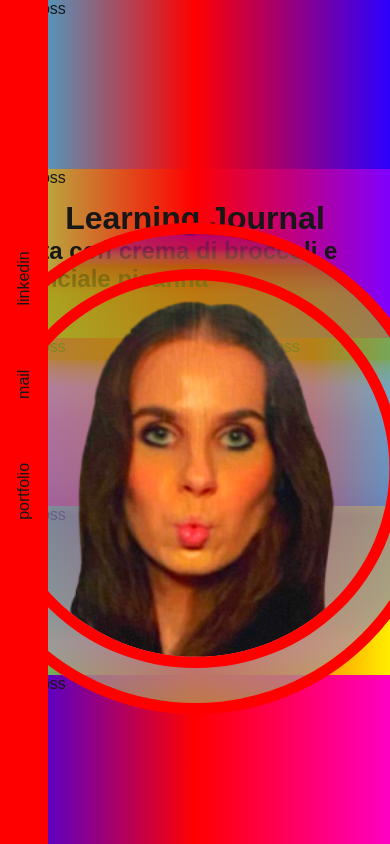
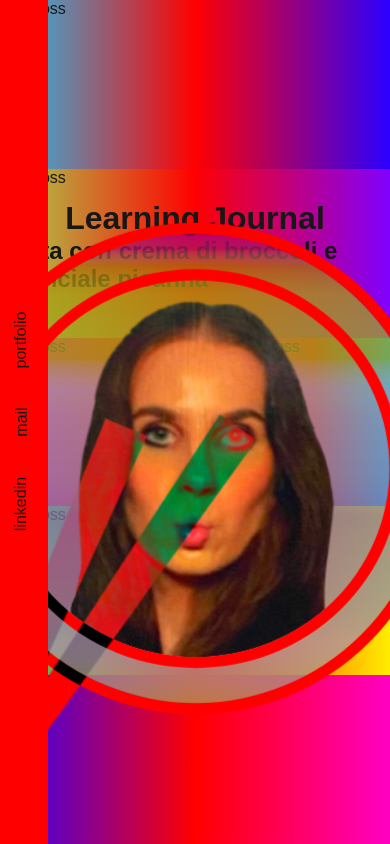
Before and after one commit to lisavanmansom/digital-garden-next, a Next.js app in the folder my-app/: page / in a window 390 px wide. Built offline with nearby package versions, Linux system fonts and the light colour scheme.

Commit message:
laserCursor component

```diff
--- a/my-app/src/app/page.js
+++ b/my-app/src/app/page.js
@@ -2,6 +2,7 @@ import styles from "./page.module.css";
 import LinkBlock from '../components/atoms/linkblock/LinkBlock';
 import Navigation from '../components/molecules/navigation/Navigation';
 import MiddleCircle from "../components/atoms/MiddleCircle/MiddleCircle";
+
 
 export default function Home() {
   return (
@@ -17,7 +18,6 @@ export default function Home() {
 
         <LinkBlock />
 
-
       </main>
     </div>
   );
--- a/my-app/src/app/page.module.css
+++ b/my-app/src/app/page.module.css
@@ -23,8 +23,8 @@
 .header {
     background-color: var(--primary);
     left: 0;
-    position: absolute;
-    min-height: 100vh;
+    position: fixed;
+    min-height: 100dvh;
     width: 3em;
     z-index: 2;
 }
--- /dev/null
+++ b/my-app/src/components/atoms/LaserCursor/LaserCursor.js
@@ -0,0 +1,75 @@
+'use client'
+
+import { useEffect, useRef } from "react";
+import styles from './LaserCursor.module.css';
+
+const LaserCursor = () => {
+  const triangleRef = useRef(null);
+
+  useEffect(() => {
+    if (!triangleRef.current) return;
+
+    // gets the circle fixed to center position
+    const triangleElement = triangleRef.current;
+    const triangleRect = triangleElement.getBoundingClientRect();
+    const triangleCenter = {
+      x: triangleRect.left + triangleRect.width / 2,
+      y: triangleRect.top + triangleRect.height / 2,
+    };
+
+    // initialize variables
+    const mouse = { x: 0, y: 0 };
+    let currentScaleX = 1, currentScaleY = 1;
+    let currentAngle = 0;
+    // smoothing factor (0 = smoother, 1 = instant)
+    const speed = 0.2;
+
+    const updateMouse = (e) => {
+      mouse.x = e.clientX;
+      mouse.y = e.clientY;
+    };
+    // start animation
+    window.addEventListener("mousemove", updateMouse);
+
+    const tick = () => {
+      const deltaX = mouse.x - triangleCenter.x;
+      const deltaY = mouse.y - triangleCenter.y;
+      const distance = Math.sqrt(deltaX ** 2 + deltaY ** 2);
+      const directionX = deltaX / distance || 0;
+      const directionY = deltaY / distance || 0;
+
+      // stretches the laser
+      const scaleFactor = Math.min(distance / 50, 8); // max stretch at 8x
+      const targetScaleX = 0.2; // keeps width small
+      const targetScaleY = 1 + scaleFactor;
+
+      // smooth scaling
+      currentScaleX += (targetScaleX - currentScaleX) * speed;
+      currentScaleY += (targetScaleY - currentScaleY) * speed;
+
+      // laser rotation towards cursor
+      const angle = Math.atan2(deltaY, deltaX) * (180 / Math.PI);
+      currentAngle += (angle - currentAngle) * speed;
+
+      // Applies the transformation
+      triangleElement.style.transform = `
+        translate(-50%, -50%)
+        rotate(${currentAngle}deg)
+        scale(${currentScaleX}, ${currentScaleY})
+      `;
+
+      requestAnimationFrame(tick);
+    };
+
+    // starts animation loop
+    tick();
+
+    return () => {
+      window.removeEventListener("mousemove", updateMouse);
+    };
+  }, []);
+
+  return <div ref={triangleRef} className={styles.triangle} />;
+};
+
+export default LaserCursor;
--- /dev/null
+++ b/my-app/src/components/atoms/LaserCursor/LaserCursor.module.css
@@ -0,0 +1,8 @@
+.triangle {
+    transform: translate(-50%, -50%);
+    border-left: 80px solid transparent;
+    border-right: 80px solid transparent;
+    border-top: 80px solid #f00;
+    pointer-events: none;
+    transform-origin: top;
+}
--- a/my-app/src/components/atoms/MiddleCircle/MiddleCircle.js
+++ b/my-app/src/components/atoms/MiddleCircle/MiddleCircle.js
@@ -1,5 +1,6 @@
 import Image from "next/image";
 import styles from './MiddleCircle.module.css';
+import LaserCursor from "../LaserCursor/LaserCursor";
 
 function MiddleCircle () {
     return (
@@ -11,6 +12,10 @@ function MiddleCircle () {
                     src="/images/pf-pic.png"  alt="Picture of the author"
                     width={500} height={500}
                 />
+                <div className={styles.laserContainer}>
+                    <LaserCursor />
+                    <LaserCursor />
+                </div>
         </div>
     )
 }
--- a/my-app/src/components/atoms/MiddleCircle/MiddleCircle.module.css
+++ b/my-app/src/components/atoms/MiddleCircle/MiddleCircle.module.css
@@ -3,7 +3,6 @@
     aspect-ratio: 1 / 1;
     border: 8px solid var(--primary);
     border-radius: 50%;
-    container: circle-banner / inline-size;
     display: grid;
     justify-self: center;
     pointer-events: none;
@@ -49,29 +48,28 @@
     width: 100%;
 }
 
-@container circle-banner (width > 525px){
-    .img {
-        border: .8em solid var(--primary);
-        width: 75vw;
-    }
-}
-
-@container circle-banner (width > 650px){
-    .img {
-        width: 35.2em;
-    }
+.laserContainer {
+    left: 50%;
+    mix-blend-mode: difference;
+    position: fixed;
+    transform: matrix(0, 1, 1, 0, -10, -30) rotate(0deg);
+    top: 50%;
+    z-index: 9999;
 }
 
 @media (min-width: 525px) {
-    .outerCircle {
-        border: .8em solid var(--primary);
-        transform: scale(1);
-    }
+    .outerCircle { border: .8em solid var(--primary);
+        width: 40em; }
+    .img { border: .8em solid var(--primary);
+        height: 30em; width: 30em; }
 }
 
-@media (min-width: 750px) {
-    .outerCircle {
-        position: absolute;
-        width: 42.2em;
-    }
+@media (min-width: 1300px) {
+    .outerCircle { width: 50em; }
+    .img { height: 40em; width: 40em; }
 }
+
+@media (min-width: 1700px) {
+    .laserContainer {  display: flex;
+        transform: matrix(0, 1, 1, 0, -250, 0) rotate(-90deg); }
+}
--- a/my-app/src/components/molecules/navigation/Navigation.module.css
+++ b/my-app/src/components/molecules/navigation/Navigation.module.css
@@ -1,15 +1,26 @@
 .navigation {
     display: flex;
-    transform: rotate(-90deg) translateX(-90vh);
+    position: relative;
+    background-color: var(--primary);
+    min-height: 50em;
+
 }
 
 .ul {
     align-items: center;
     display: flex;
-    flex-direction: row;
+    flex-direction: column;
     gap: 4em;
     height: 3em;
     justify-content: center;
     list-style: none;
     min-width: 100vh;
+    position: fixed;
+    left: 1.35em;
+    top: 50%;
+    transform: translate(-50%, -50%);
 }
+
+.li {
+    transform: rotate(-90deg);
+}
```
